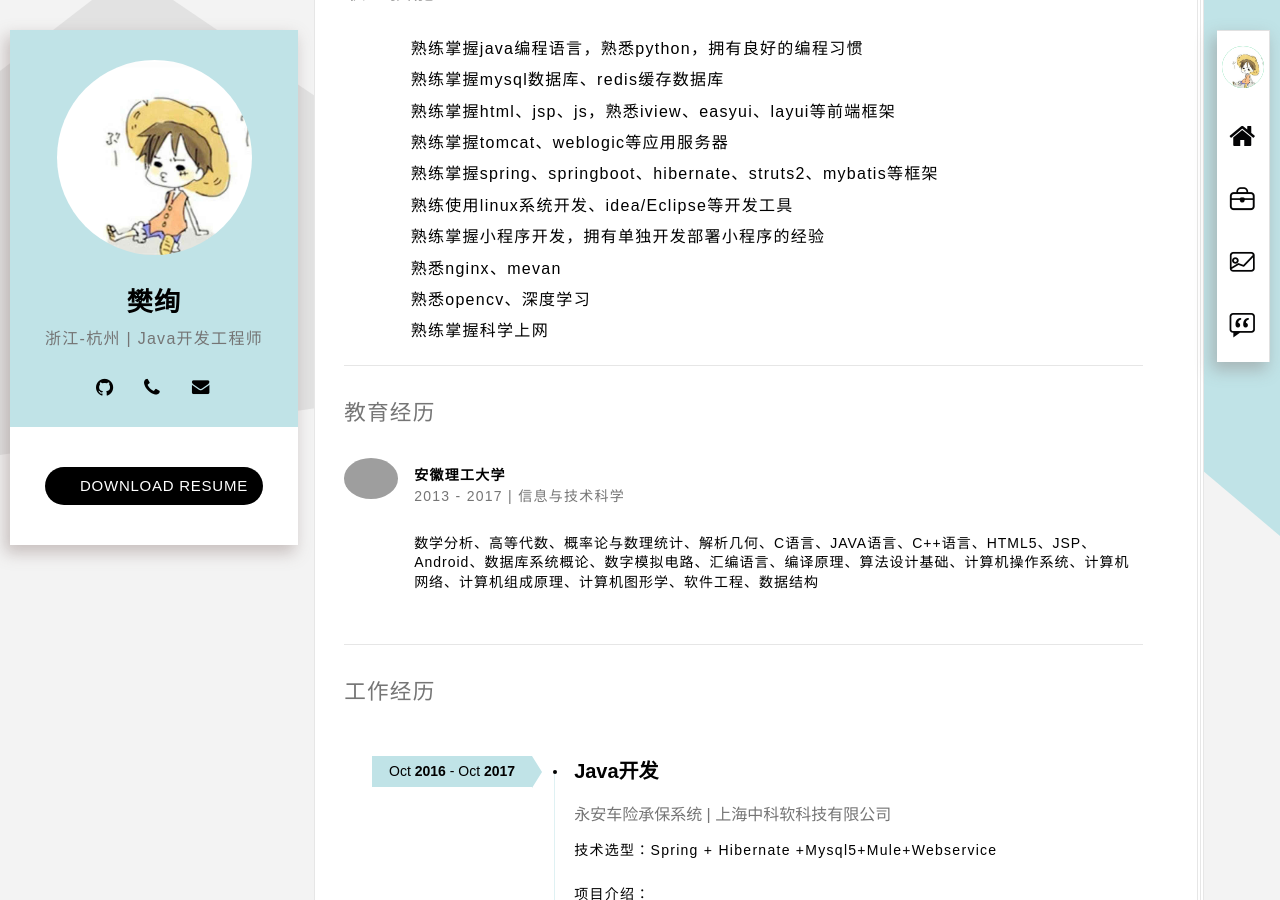
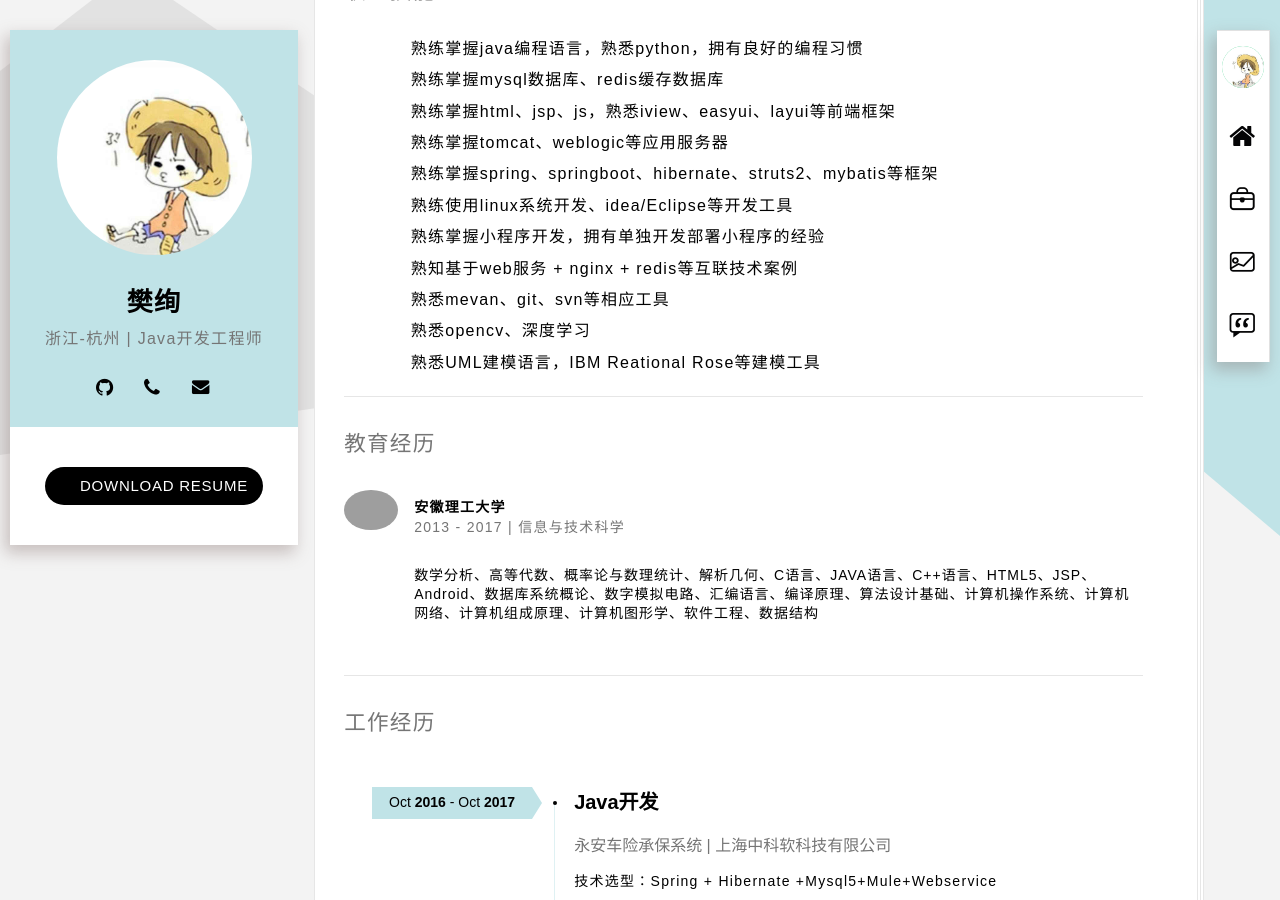
Before and after one commit to fanxuansoft/fanxuansoft.github.io, a Jekyll site: the page built from index.html, in a window 1280 px wide and 900 px high, scrolled down 412 px. Built offline with Jekyll 4.4.1, drawn with Linux system fonts in a browser that asks for light colours; some web fonts are replaced; grey boxes are pictures that could not be loaded.

Commit message:
Update resumer_02-profetional.html

```diff
--- a/_includes/resumer_02-profetional.html
+++ b/_includes/resumer_02-profetional.html
@@ -12,9 +12,10 @@
                 <dd>熟练掌握spring、springboot、hibernate、struts2、mybatis等框架</dd>
                 <dd>熟练使用linux系统开发、idea/Eclipse等开发工具</dd>
                 <dd>熟练掌握小程序开发，拥有单独开发部署小程序的经验</dd>
-                <dd>熟悉nginx、mevan</dd>
+                <dd>熟知基于web服务 + nginx + redis等互联技术案例</dd>
+                <dd>熟悉mevan、git、svn等相应工具</dd>
                 <dd>熟悉opencv、深度学习</dd>
-                <dd>熟练掌握科学上网</dd>
+                <dd>熟悉UML建模语言，IBM Reational Rose等建模工具</dd>
             </div>
 
         </div><!-- .col-sm-6 -->
```
